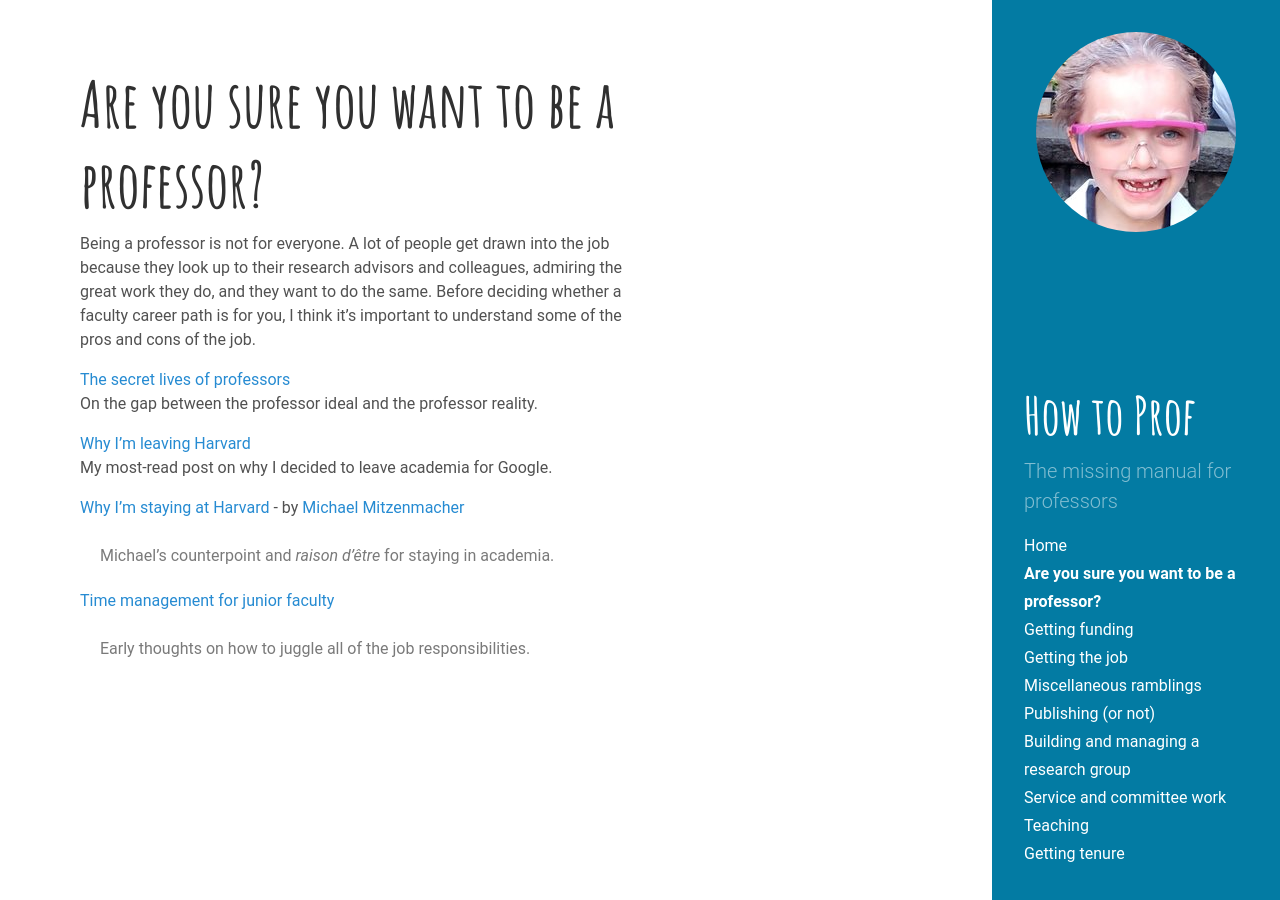
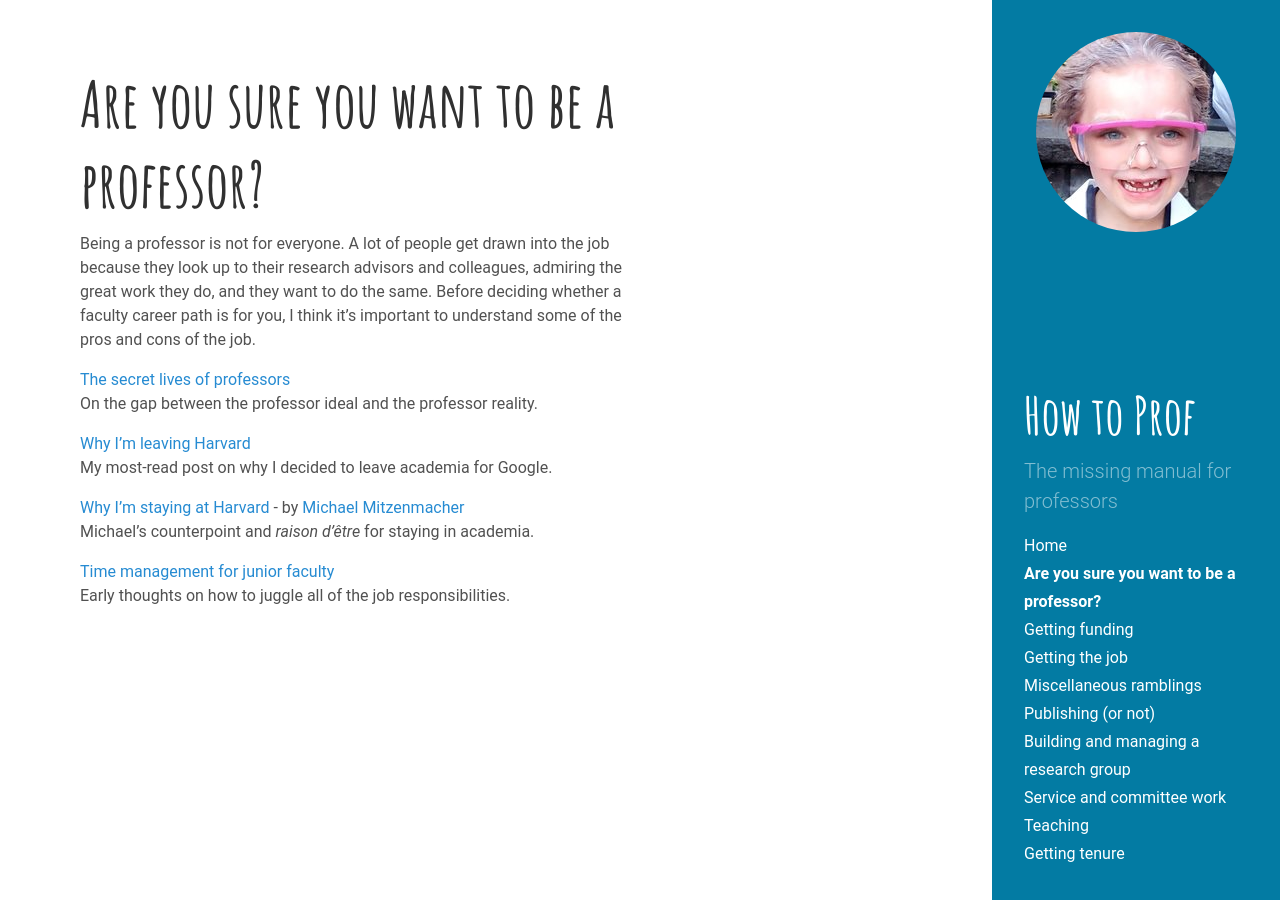
Before and after one commit to mdwelsh/howtoprof, a Jekyll site: the page built from beaprof.md, in a window 1280 px wide. Built offline with Jekyll 4.4.1, drawn with Linux system fonts in a browser that asks for light colours.

```diff
--- a/beaprof.md
+++ b/beaprof.md
@@ -14,9 +14,7 @@ faculty career path is for you, I think it's important to understand some of the
     My most-read post on why I decided to leave academia for Google.
 
 [Why I'm staying at Harvard](http://matt-welsh.blogspot.com/2010/11/guest-post-why-im-staying-at-harvard-by.html) - by [Michael Mitzenmacher](http://www.eecs.harvard.edu/~michaelm/)
-
-> Michael's counterpoint and *raison d'être* for staying in academia.
+    Michael's counterpoint and *raison d'être* for staying in academia.
 
 [Time management for junior faculty](http://matt-welsh.blogspot.com/2009/02/time-management-for-junior-faculty.html)
-
-> Early thoughts on how to juggle all of the job responsibilities.
+    Early thoughts on how to juggle all of the job responsibilities.
```
